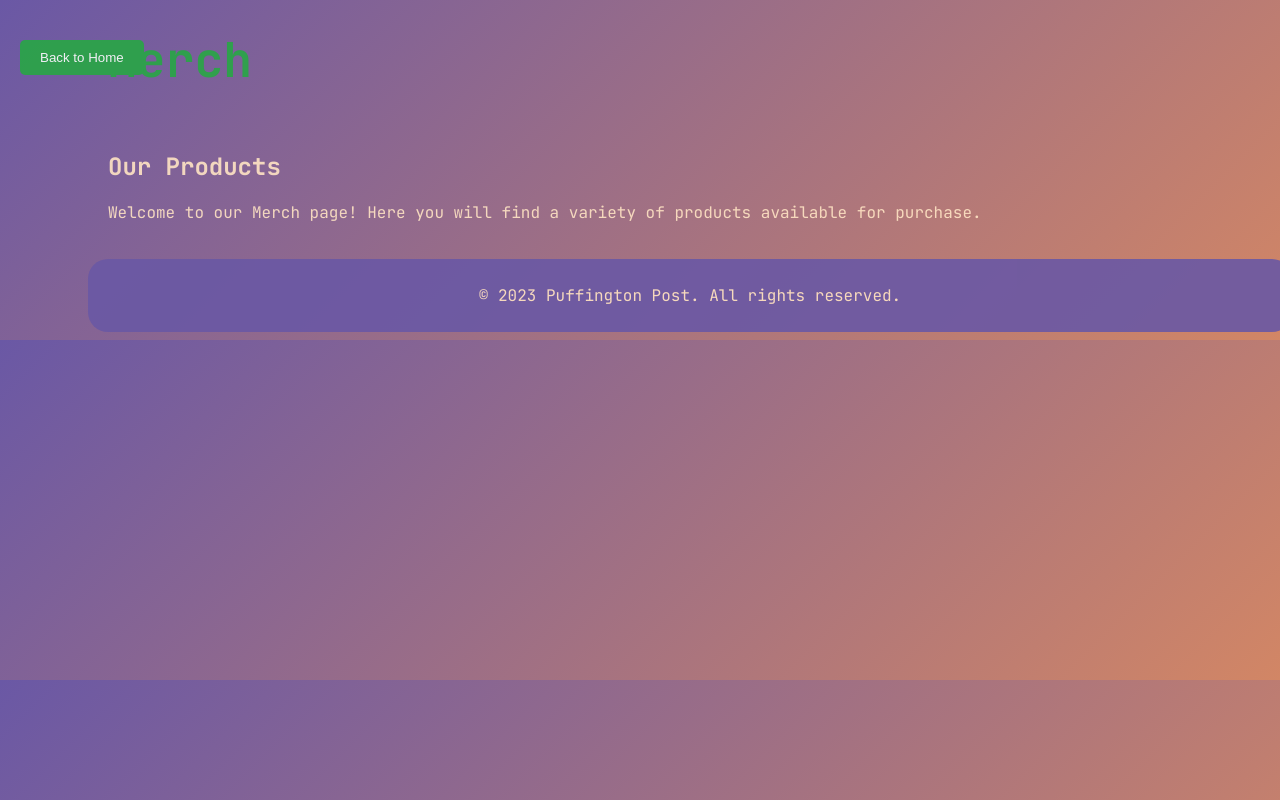
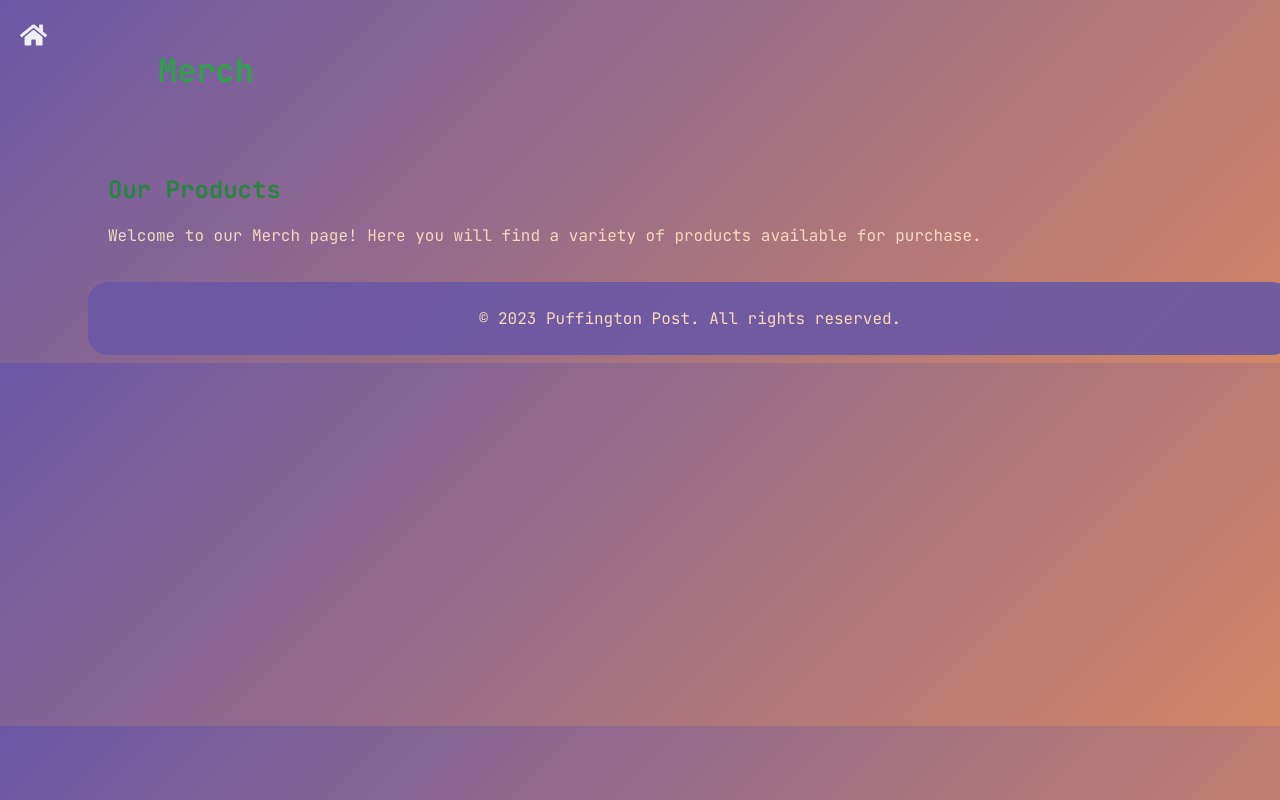
Before and after one commit to TheCreator187/puffingtonpost, a plain HTML site: page merch.html in a window 1280 px wide. Drawn offline with Linux system fonts and the light colour scheme.

Commit message:
Add files via upload

```diff
--- a/merch.html
+++ b/merch.html
@@ -9,13 +9,7 @@
     <link rel="stylesheet" href="https://cdnjs.cloudflare.com/ajax/libs/font-awesome/5.15.4/css/all.min.css">
 </head>
 <body>
-    <button onclick="window.location.href='index.html'" class="back-button">Back to Home</button>
-    <!-- <div class="sidebar">
-        <a href="index.html"><i class="fas fa-home"></i></a>
-        <a href="more.html"><i class="fas fa-ellipsis-h"></i></a>
-        <a href="about.html"><i class="fas fa-info-circle"></i></a>
-        <a href="merch.html"><i class="fas fa-shopping-cart"></i></a>
-    </div> -->
+    <a href="index.html" class="home-button"><i class="fas fa-home"></i></a>
     <div class="content">
         <header>
             <h1>Merch</h1>
--- a/style.css
+++ b/style.css
@@ -1,3 +1,13 @@
+header {
+    display: flex;
+    justify-content: space-between;
+    align-items: center;
+    padding: 20px;
+    background-color:linear-gradient(135deg, #cfc531, #dd825b); /* Purple-pink gradient 6a58a5 */
+    align-self: center;
+}
+
+
 body {
     font-family: 'JetBrains Mono', monospace;
     color: bisque;
@@ -6,28 +16,31 @@ body {
     background: linear-gradient(135deg, #6a58a5, #d28665); /* Purple-pink gradient 6a58a5 */
 }
 
-.back-button {
+.home-button {
     position: absolute;
     top: 20px;
     left: 20px;
-    padding: 10px 20px;
-    background-color: #28a745;
+    font-size: 24px;
     color: white;
-    border: none;
-    border-radius: 5px;
-    cursor: pointer;
+    text-decoration: none;
 }
 
-.back-button:hover {
-    background-color: #218838;
+.home-button:hover {
+    color: #218838;
 }
 
+
 h1 {
-    margin: 0;
-    font-size: 3em;
+    margin-left: 50px;
+    font-size: 2em;
     color: #28a745;
 }
 
+
+h2 {
+    font-size: 1.5em;
+    color: #218838;
+}
 .more-info {
     color: white;
     border-radius: 5px;
@@ -89,6 +102,7 @@ footer {
     background-color: #6a58a5; /* Pastel pink */
     width: 100%;
     border-radius: 20px;
+    align-self: center;
 }
 
 .sidebar {
@@ -99,6 +113,7 @@ footer {
     left: 0;
     background-color: #6a58a5; /* Pastel pink */
     padding-top: 20px;
+    z-index: 1000; /* Ensure sidebar is on top */
 }
 
 .sidebar a {
@@ -116,6 +131,7 @@ footer {
 
 .sidebar i {
     font-size: 24px;
+    color: bisque; /* Ensure icons are visible */
 }
 
 .content {
```
Also changed, not shown: about.html (+2 -1 lines), index.html (+6 -2 lines), more.html (+2 -1 lines).
